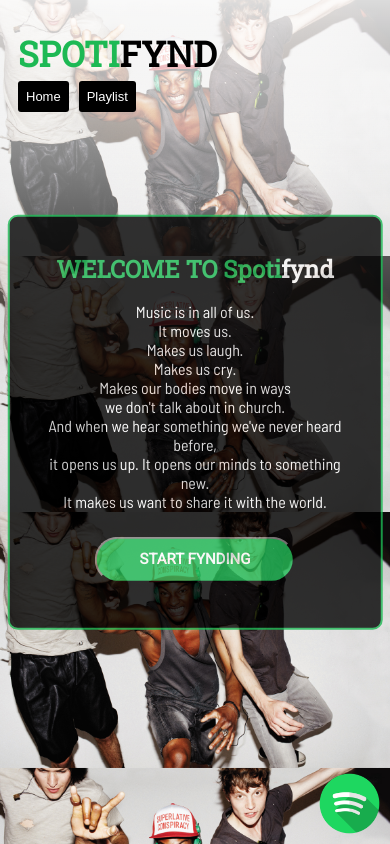
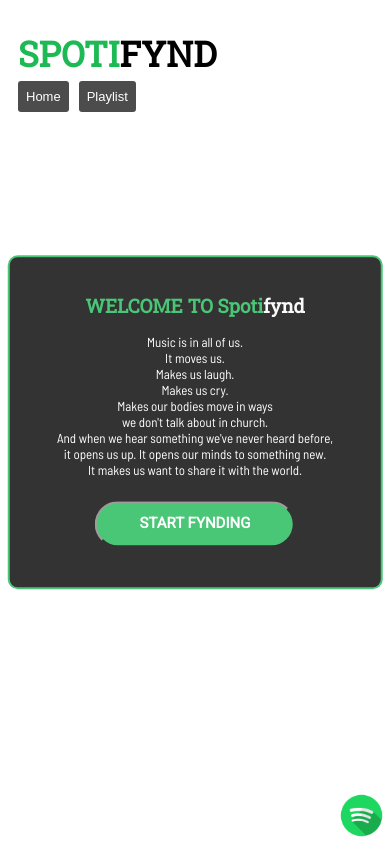
Before and after one commit to PradhumnaPancholi/spotifyFinalProject, a website: page public/index.html in a window 390 px wide. Drawn offline with nearby package versions, Linux system fonts and the light colour scheme; some packages are replaced by stand-ins of ours.

Commit message:
@media for all sizes added

```diff
--- a/public/styles.css
+++ b/public/styles.css
@@ -10,11 +10,20 @@
     margin-bottom: 10px;
 }
 
+
 .intro-title {
     color: #1DB954;
     font-family: 'Roboto Slab', serif;
     font-size: 24px;
 }
+
+@media all and (max-width: 736px) {
+    .intro-title {
+        font-size: 19px;
+        margin-top: 0px;
+    }
+}
+
 
 .intro-titleWhite {
     color: rgb(249, 249, 249);
@@ -22,20 +31,35 @@
     font-size: 24px;
 }
 
+@media all and (max-width: 736px) {
+    .intro-titleWhite {
+        font-size: 19px;
+        margin-top: 0px;
+    }
+}
+
+
 .intro-para {
     text-align: center;
-    padding: 25px;
+    padding: 20px;
     font-family: 'Barlow Semi Condensed', sans-serif;
     font-size: 16px;
     color: white;
     margin: 10px auto;
 }
 
+@media all and (max-width: 736px) {
+    .intro-para {
+        font-size: 13px;
+    }
+}
+
+
 .intro-box {
     position: absolute;
     width: 400px;
     max-width: 95%;
-    max-height: 63%;
+    max-height: 58%;
     top: 50%;
     left: 50%;
     transform: translate(-50%, -50%);
@@ -70,6 +94,16 @@
     width: 65px;
 }
 
+@media all and (max-width: 736px) {
+    .logo {
+        position: fixed;
+        right: 6px;
+        bottom: 6px;
+        width: 45px;
+    }
+}
+
+
 a {
     text-decoration: none;
     list-style-type: none;
@@ -100,7 +134,6 @@
    } */
 
 nav {
-
     display: flex;
     float: left;
     background-color: #000000;
@@ -113,11 +146,12 @@
     transition: ease-in 2s;
 }
 nav.load {
-    opacity: 1;
+    opacity: .7;
 }
 
 nav:hover {
-  background-color: #39011e;
+  background-color: #d80073;
+  transition: ease-in .2s;
 }
 
 
@@ -306,6 +340,18 @@
     height: 50%;
     z-index: -1;
 }
+@media all and (max-width: 736px) {
+    .gradient {
+        background: linear-gradient(to bottom, rgb(255, 255, 255) 50%,rgba(255,255,255,1.0) 100%);
+        position: fixed;
+        top: 0px;
+        left: 0px;
+        width: 100%;
+        height: 100%;
+        z-index: -1;
+    }
+}
+
 
 .rick-image {
     background-size: cover;
```
